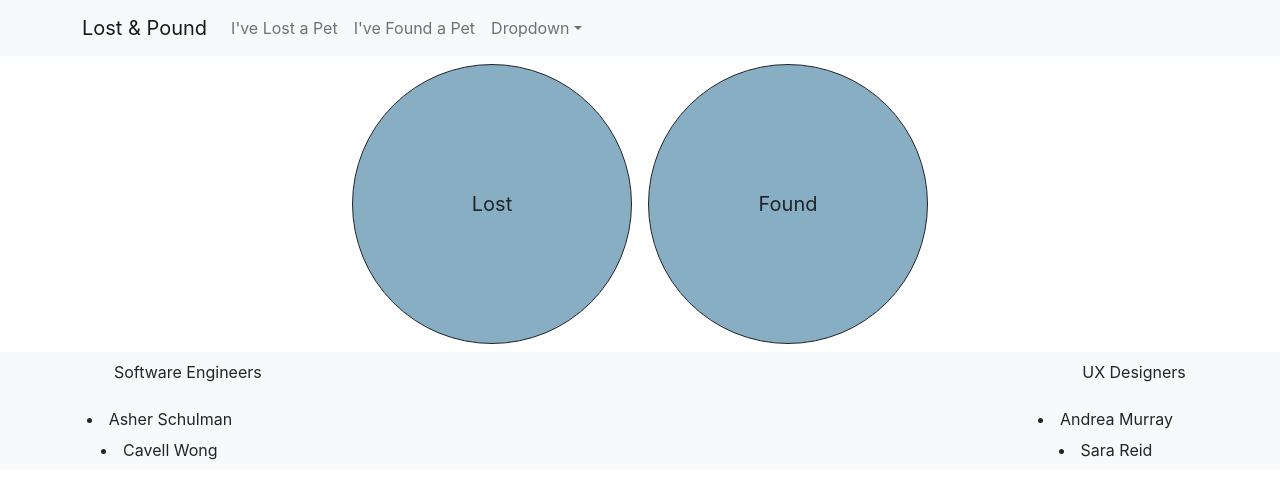
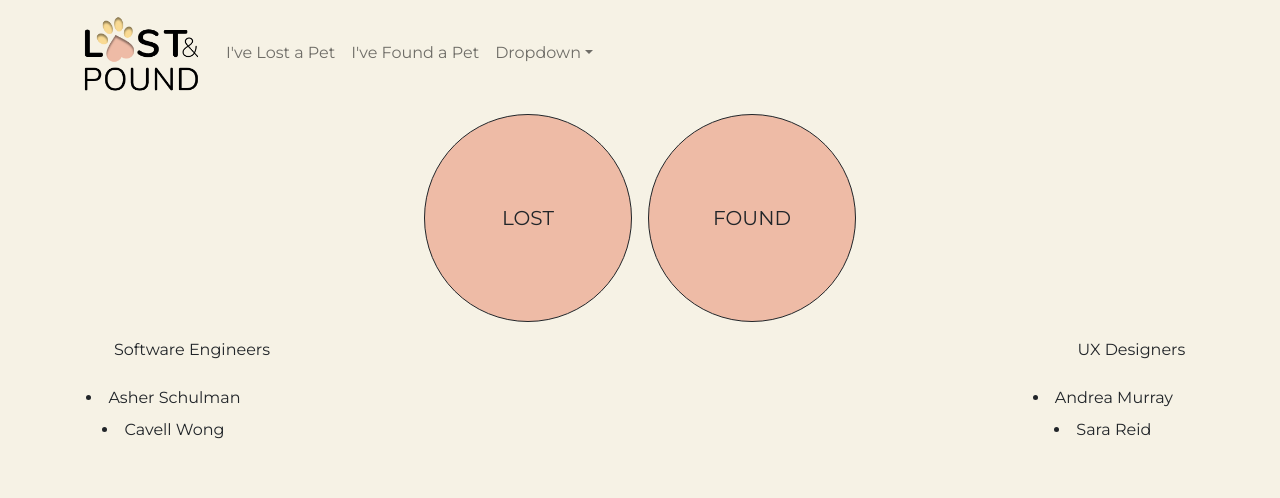
Before and after one commit to asher-schulman/lost-and-pound, a React (Create React App) app: page / in a window 1280 px wide. Shown: the top 498 px of the page. Built offline with nearby package versions, Linux system fonts and the light colour scheme; some icons are missing.

Commit message:
color scheme start

```diff
--- a/public/index.html
+++ b/public/index.html
@@ -16,6 +16,9 @@
     integrity="sha384-F3w7mX95PdgyTmZZMECAngseQB83DfGTowi0iMjiWaeVhAn4FJkqJByhZMI3AhiU"
     crossorigin="anonymous"
     />
+    <link rel="preconnect" href="https://fonts.googleapis.com">
+    <link rel="preconnect" href="https://fonts.gstatic.com" crossorigin>
+    <link href="https://fonts.googleapis.com/css2?family=Montserrat&display=swap" rel="stylesheet">
 
     <!--
       manifest.json provides metadata used when your web app is installed on a
--- a/src/App.css
+++ b/src/App.css
@@ -5,15 +5,30 @@
   box-sizing: border-box;
 }
 
+body {
+  background-color: #F6F2E5;
+  font-family: 'Montserrat', sans-serif;
+}
+
+.petType {
+  display: flex;
+  flex-direction: column;
+  align-items: center;
+}
+
 .App {
   text-align: center;
-  /* background-color: #18191A; */
+  /* background-color: #F6F2E5; */
 }
 
 .circleButton {
-  width: 35vh;
-  height: 35vh;
+  width: 26vh;
+  height: 26vh;
   border-radius: 50%;
   text-align: center;
-  background-color: #87AEC3;
+  background-color: #EEBBA6;
 }
+
+.logoimg {
+  width: 120px;
+}
--- a/src/App.js
+++ b/src/App.js
@@ -26,10 +26,10 @@ function App() {
       {
         renderForm === '' ?
         <>
-          <Button className='circleButton m-2' variant="outline-dark" size="lg" onClick={renderTrue}>Lost</Button>
-          <Button className='circleButton m-2' variant="outline-dark" size="lg" onClick={renderFalse}>Found</Button>
+          <Button className='circleButton m-2' variant="outline-dark" size="lg" onClick={renderTrue}>LOST</Button>
+          <Button className='circleButton m-2' variant="outline-dark" size="lg" onClick={renderFalse}>FOUND</Button>
         </>
-          : renderForm ? <LostForm/>
+          : renderForm ? <LostForm />
           : <><SearchBar/> <PetCard/></>
       }
 
--- a/src/components/Footer.js
+++ b/src/components/Footer.js
@@ -4,7 +4,7 @@ import { LogoLinkedin } from 'react-ionicons'
 
 function Footer() {
     return (
-        <Navbar bg="light" expand="lg">
+        <Navbar bg="#F6F2E5" expand="lg">
             <Container className="footer">
                 <div>
                     <ul>
--- a/src/components/Header.js
+++ b/src/components/Header.js
@@ -1,12 +1,15 @@
 import React from 'react'
-import {Navbar, NavDropdown, Nav, Container} from 'react-bootstrap'
+import {Navbar, NavDropdown, Nav, Container, Image} from 'react-bootstrap'
+import logo from "../FINAL-LOGO.png"
 
 
 function Header() {
     return (
-        <Navbar bg="light" expand="lg">
+        <Navbar bg="#F6F2E5" expand="lg">
             <Container>
-                <Navbar.Brand href="#home">Lost & Pound</Navbar.Brand>
+                <Navbar.Brand href="#home">
+                    <Image className="logoimg" src={logo} rounded />
+                </Navbar.Brand>
                 <Navbar.Toggle aria-controls="basic-navbar-nav" />
                 <Navbar.Collapse id="basic-navbar-nav">
                     <Nav className="me-auto">
--- a/src/components/form/PetType.js
+++ b/src/components/form/PetType.js
@@ -10,7 +10,7 @@ const PetType = ({nextStep, handleChange, values}) => {
 
     return (
         <Container>
-            <Form>
+            <Form className="petType">
                 <Button className='circleButton m-2' variant="outline-dark" size="lg" value='dog' onClick={handleChange('pet_type')}>Dog</Button>
                 <Button className='circleButton m-2' variant="outline-dark" size="lg" value='cat' onClick={handleChange('pet_type')}>Cat</Button>
                 <Button className='m-2' variant="outline-dark" size="sm" onClick={nextStep}>Next</Button>
```
Also changed, not shown: src/FINAL-LOGO.png (added), src/index.css (line endings or trailing spaces), 1 other file (tests, documents, lock files or other folders).
